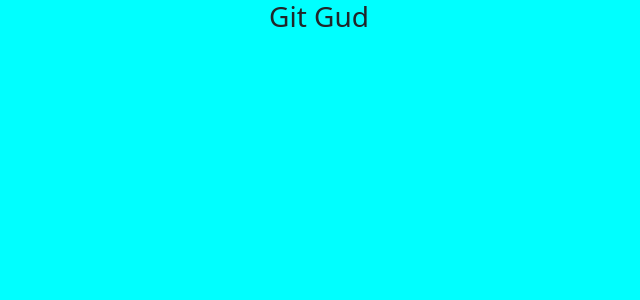
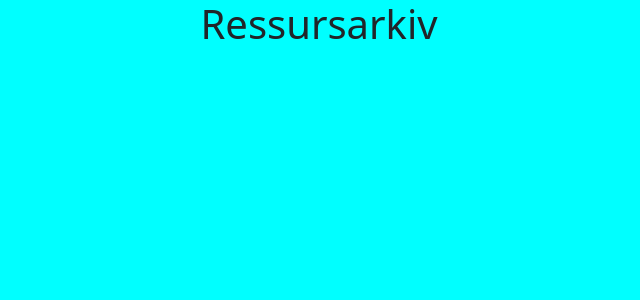
Before and after one commit to CatNip4929/uin23_arbeidskrav3_git_gud, a React (Create React App) app: page / in a window 1280 px wide. Shown: the top 300 px of the page, without its empty margins (321-961 px from the left). Built offline with nearby package versions, Linux system fonts and the light colour scheme.

Commit message:
Branch test
Laget header component til ressursarkivet.

Lita export default, import@ ;)

```diff
--- a/src/App.js
+++ b/src/App.js
@@ -1,10 +1,11 @@
 import './App.css';
+import Header from './components/Header';
 import './css/main.css'
 
 function App() {
   return (
     <div className="App">
-      <h3>Git Gud</h3>
+      <Header/>
     </div>
   );
 }
--- /dev/null
+++ b/src/components/Header.js
@@ -0,0 +1,5 @@
+export default function Header(){
+    return (
+            <h1>Ressursarkiv</h1>
+    )
+}
```
